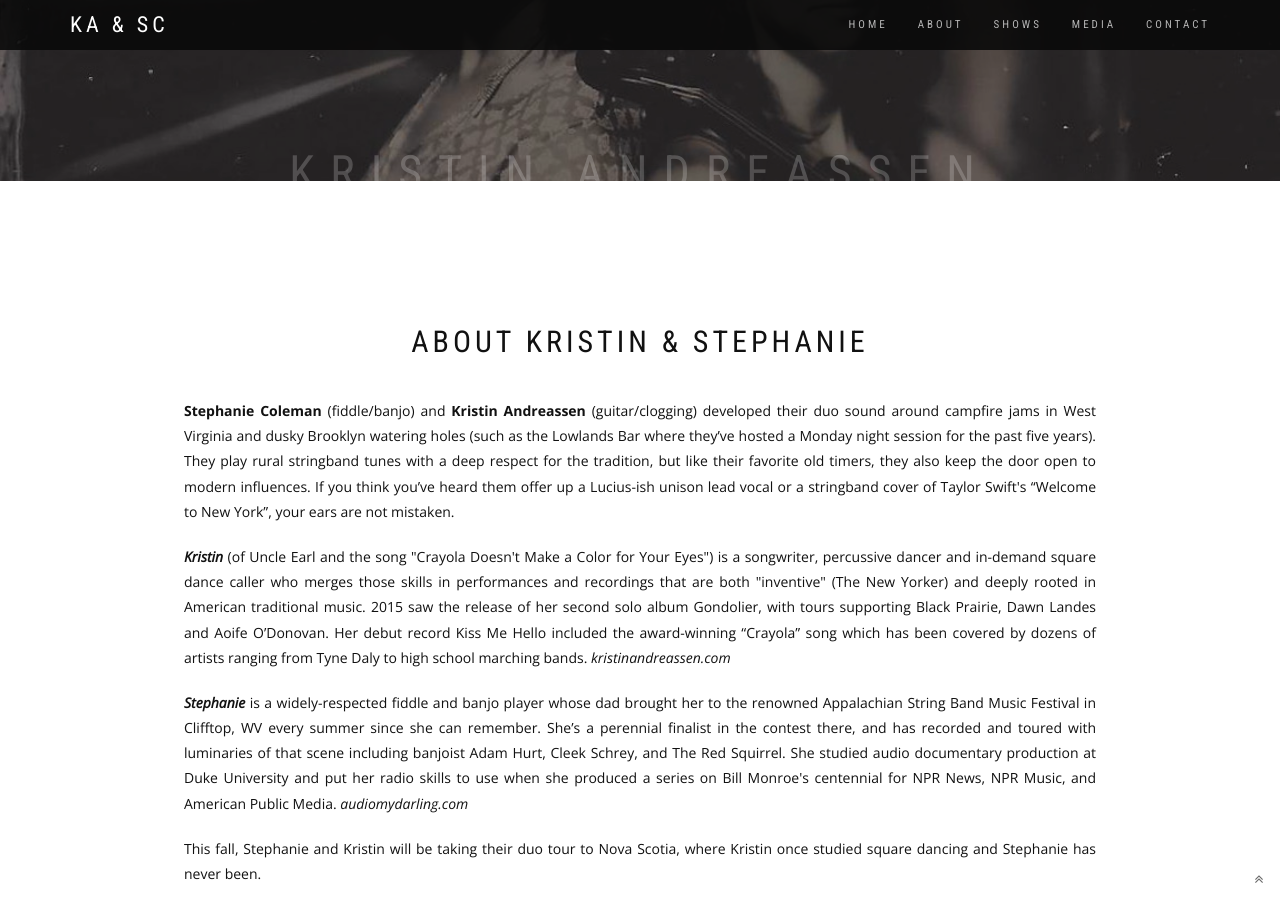
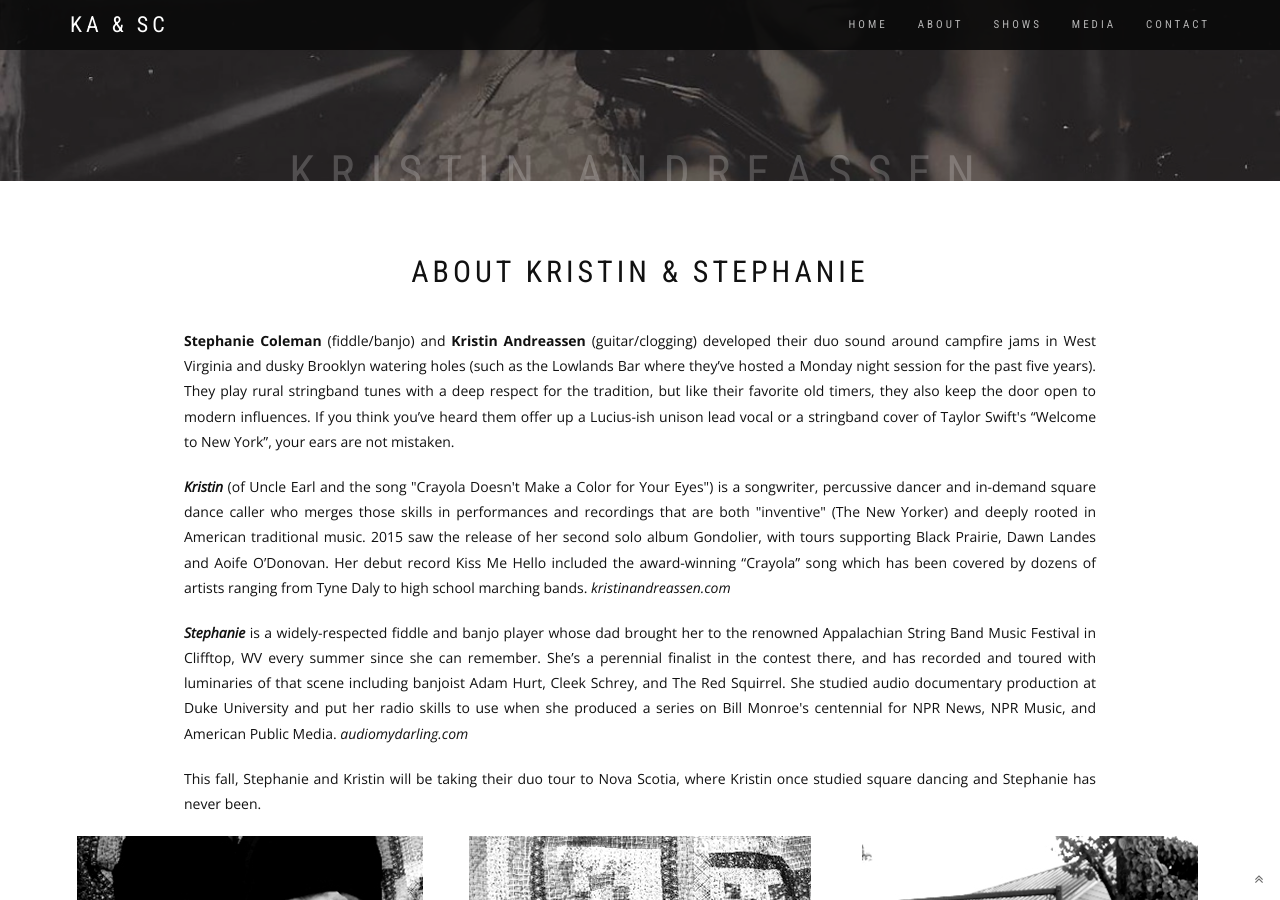
Before and after one commit to stephaniecoleman/stephaniecoleman.github.io, a Jekyll site: the page built from index.html, in a window 1280 px wide and 900 px high, scrolled down 719 px. Built offline with Jekyll 4.4.1, drawn with Linux system fonts in a browser that asks for light colours; some web fonts are replaced.

Commit message:
reduce top padding in each module.

```diff
--- a/css/style.css
+++ b/css/style.css
@@ -900,7 +900,7 @@ Sections
 .module,
 .module-small {
 	position: relative;
-	padding: 140px 0;
+	padding: 70px 0;
 	background-repeat: no-repeat;
 	background-position: 50% 50%;
 	-webkit-background-size: cover;
```
Also changed, not shown: 2 other files.
